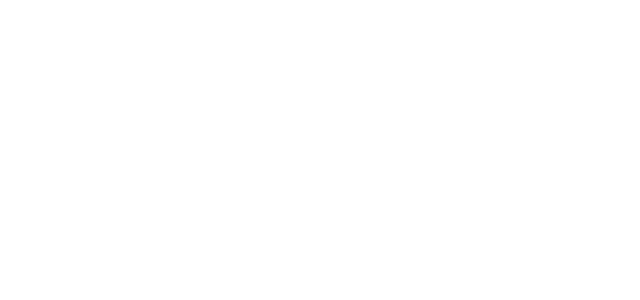
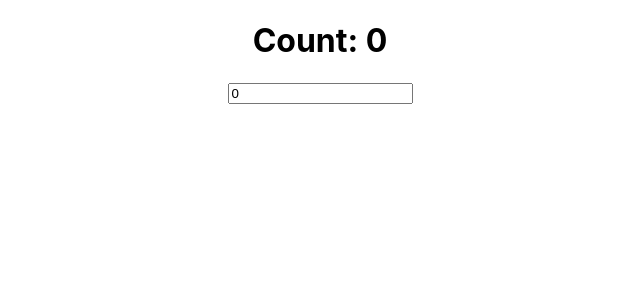
Before and after one commit to abhimax/react-hooks, a React (Create React App) app: page /use-ref-input in a window 1280 px wide. Before the commit this address had no page. Shown: the top 300 px of the page, without its empty margins (320-960 px from the left). Built offline with nearby package versions, Linux system fonts and the light colour scheme.

Commit message:
feat: add useRef input int

```diff
--- a/src/App.js
+++ b/src/App.js
@@ -14,6 +14,7 @@ function App() {
       <ul className='page-list'>
         <li className='list-item'><Link to="/use-state-counter">useState Counter</Link></li>
         <li className='list-item'><Link to="/use-effect-flag-counter">useEffect flag counter</Link></li>
+        <li className='list-item'><Link to="/use-ref-input">useRef</Link></li>
       </ul>
       <Context.Provider value='red'>
         <Button label="Context >>"/>
--- a/src/index.js
+++ b/src/index.js
@@ -6,6 +6,7 @@ import UseStateCounter from './pages/UseStateCounter';
 import UseEffectFlagCounter from './pages/UseEffectFlagCounter';
 import reportWebVitals from './reportWebVitals';
 import {Route, Routes, BrowserRouter} from 'react-router-dom';
+import UseRefInput from './pages/UseRefInput';
 
 const root = ReactDOM.createRoot(document.getElementById('root'));
 root.render(
@@ -15,6 +16,7 @@ root.render(
         <Route path="/" element={<App/>}/>
         <Route path="/use-state-counter" element={<UseStateCounter/>}/>
         <Route path="/use-effect-flag-counter" element={<UseEffectFlagCounter/>}/>
+        <Route path="/use-ref-input" element={<UseRefInput/>}/>
       </Routes>
     </BrowserRouter>
   </React.StrictMode>
--- a/src/pages/UseEffectFlagCounter.js
+++ b/src/pages/UseEffectFlagCounter.js
@@ -21,11 +21,11 @@ function UseEffectFlagCounter() {
   return (
     <div className="App">
       <h1>{`Count: ${count}`}</h1>
+      <button className="action-btn" onClick={decrement}>
+        -
+      </button>
       <button className="action-btn" onClick={increment}>
         +
-      </button>
-      <button className="action-btn" onClick={decrement}>
-        -
       </button>
       {flag ? <h1>5 Star FLAG!</h1> : ""}
     </div>
--- /dev/null
+++ b/src/pages/UseRefInput.js
@@ -0,0 +1,21 @@
+import { useState } from "react";
+
+function UseRefInput() {
+const [name , setName] = useState(0);
+
+  return (
+    <div className="App">
+      <h1>{`Count: ${name}`}</h1>
+      <input
+        name="name"
+        autoComplete="off"
+        type="text"
+        value={name}
+        onChange={(e)=>{ setName(e.target.value)}}
+      />
+      {/* <button className="action-btn" onClick={setName("")}>Clear</button> */}
+    </div>
+  );
+}
+
+export default UseRefInput;
```
